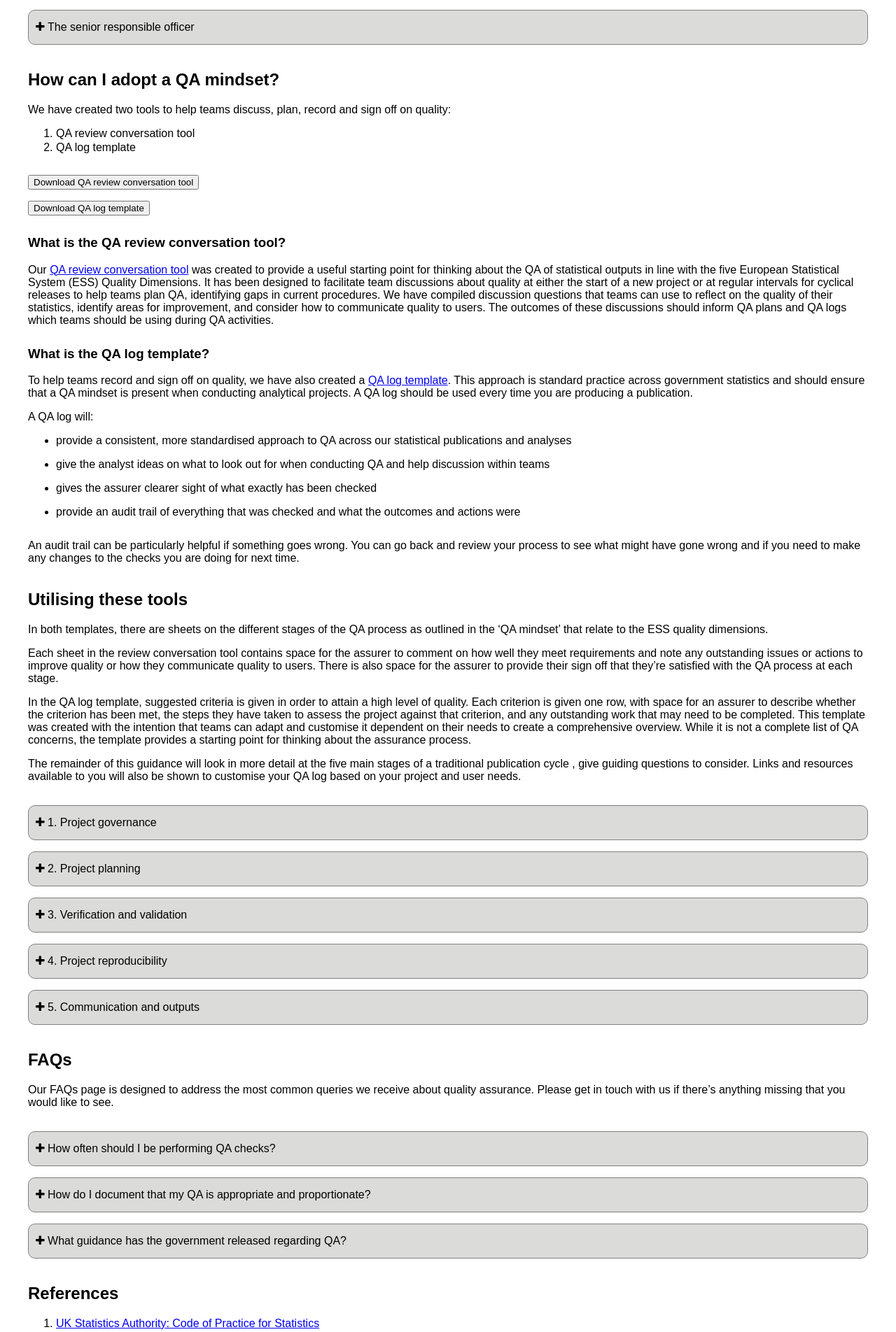
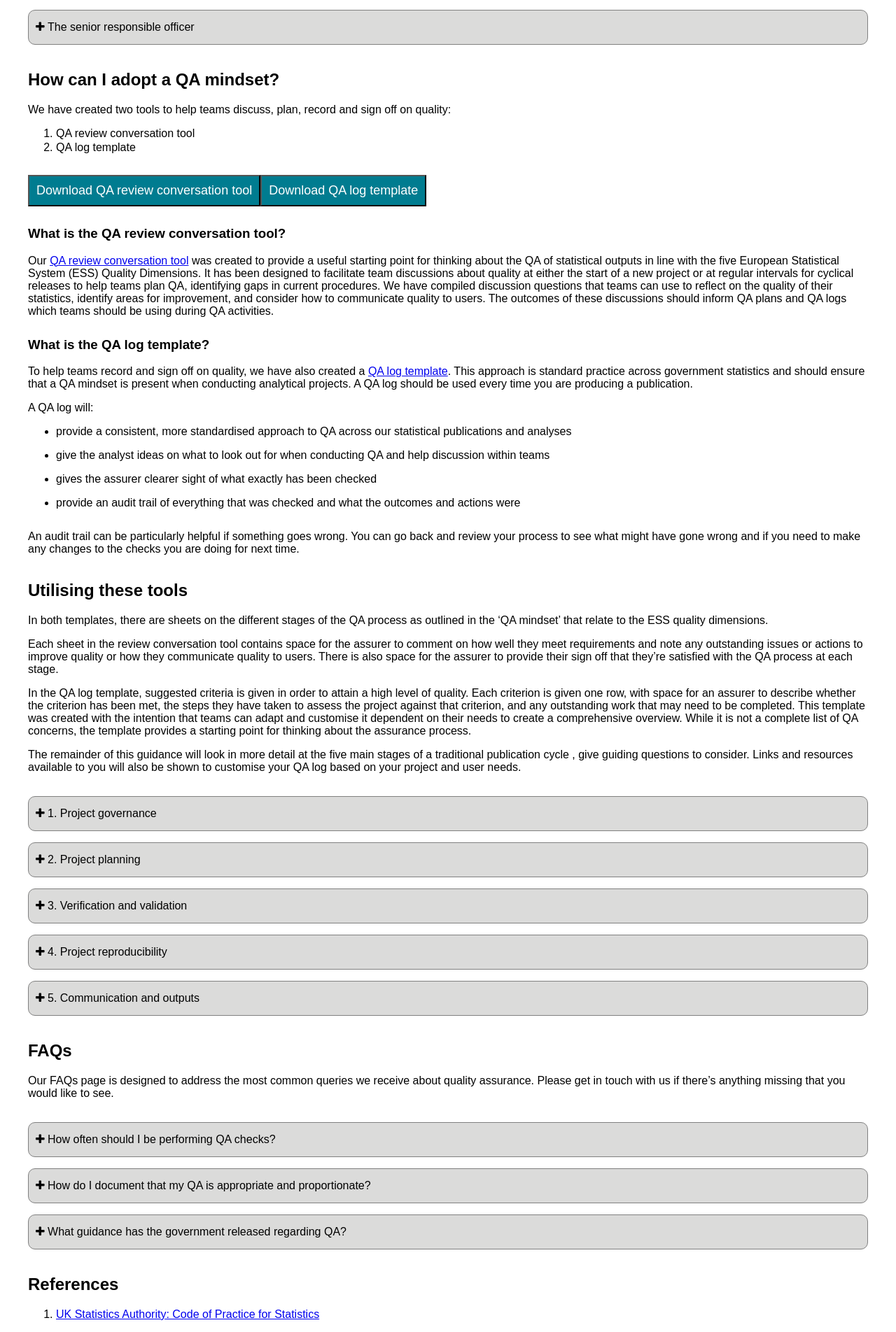
Before and after one commit to BenCuff/github-pages-test, a Jekyll site: the page built from docs/quality-assurance.md, in a window 1280 px wide. Shown: the part 3468-5372 px from the top of the page at 70% size. Built offline with Jekyll 4.4.1, drawn with Linux system fonts in a browser that asks for light colours.

Commit message:
Styling buttons

```diff
--- a/docs/assets/styles.css
+++ b/docs/assets/styles.css
@@ -94,7 +94,7 @@ body{
   padding: 0 10px;
 }
 
-p, h1, h2, h3, h4, h5, ul, ol{
+p, h1, h2, h3, h4, h5, ul, ol, .download-button{
   font-family: sans-serif;
 }
 
@@ -224,6 +224,14 @@ code{
   flex: 1;
 }
 
+.download-button{
+  background-color: #007c90;
+  color: white;
+  font-size: large;
+  padding: 10px;
+}
+
+
 /*Images and text side-by-side*/
 .image-text-container {
   display: flex;
--- a/docs/quality-assurance.md
+++ b/docs/quality-assurance.md
@@ -188,11 +188,13 @@ As with the assurer, the SRO may be of any background, but may benefit from a pr
 1. QA review conversation tool
 2. QA log template
 
-<button class="download-button" onclick="location.href='https://confluence.collab.test-and-trace.nhs.uk/display/SHT/Ensuring+good+quality+assurance?preview=%2F353007964%2F357508814%2FQA+review+conversation+tool.xlsx'" type="button">
-         Download QA review conversation tool</button>
+<div style="display:flex">
+  <button class="download-button" onclick="location.href='https://confluence.collab.test-and-trace.nhs.uk/display/SHT/Ensuring+good+quality+assurance?preview=%2F353007964%2F357508814%2FQA+review+conversation+tool.xlsx'" type="button">
+           Download QA review conversation tool</button>
 
-<button class="download-button" onclick="location.href='https://confluence.collab.test-and-trace.nhs.uk/display/SHT/Ensuring+good+quality+assurance?preview=%2F353007964%2F357508813%2FQA+log+template+v1.2.xlsx'" type="button">
-         Download QA log template</button>
+  <button class="download-button" onclick="location.href='https://confluence.collab.test-and-trace.nhs.uk/display/SHT/Ensuring+good+quality+assurance?preview=%2F353007964%2F357508813%2FQA+log+template+v1.2.xlsx'" type="button">
+           Download QA log template</button>
+</div>
 
 ### What is the QA review conversation tool?
 Our [QA review conversation tool](https://confluence.collab.test-and-trace.nhs.uk/download/attachments/353007964/QA%20review%20conversation%20tool.xlsx?version=1&modificationDate=1716383304798&api=v2) was created to provide a useful starting point for thinking about the QA of statistical outputs in line with the five European Statistical System (ESS) Quality Dimensions. It has been designed to facilitate team discussions about quality at either the start of a new project or at regular intervals for cyclical releases to help teams plan QA, identifying gaps in current procedures. We have compiled discussion questions that teams can use to reflect on the quality of their statistics, identify areas for improvement, and consider how to communicate quality to users. The outcomes of these discussions should inform QA plans and QA logs which teams should be using during QA activities.
```
